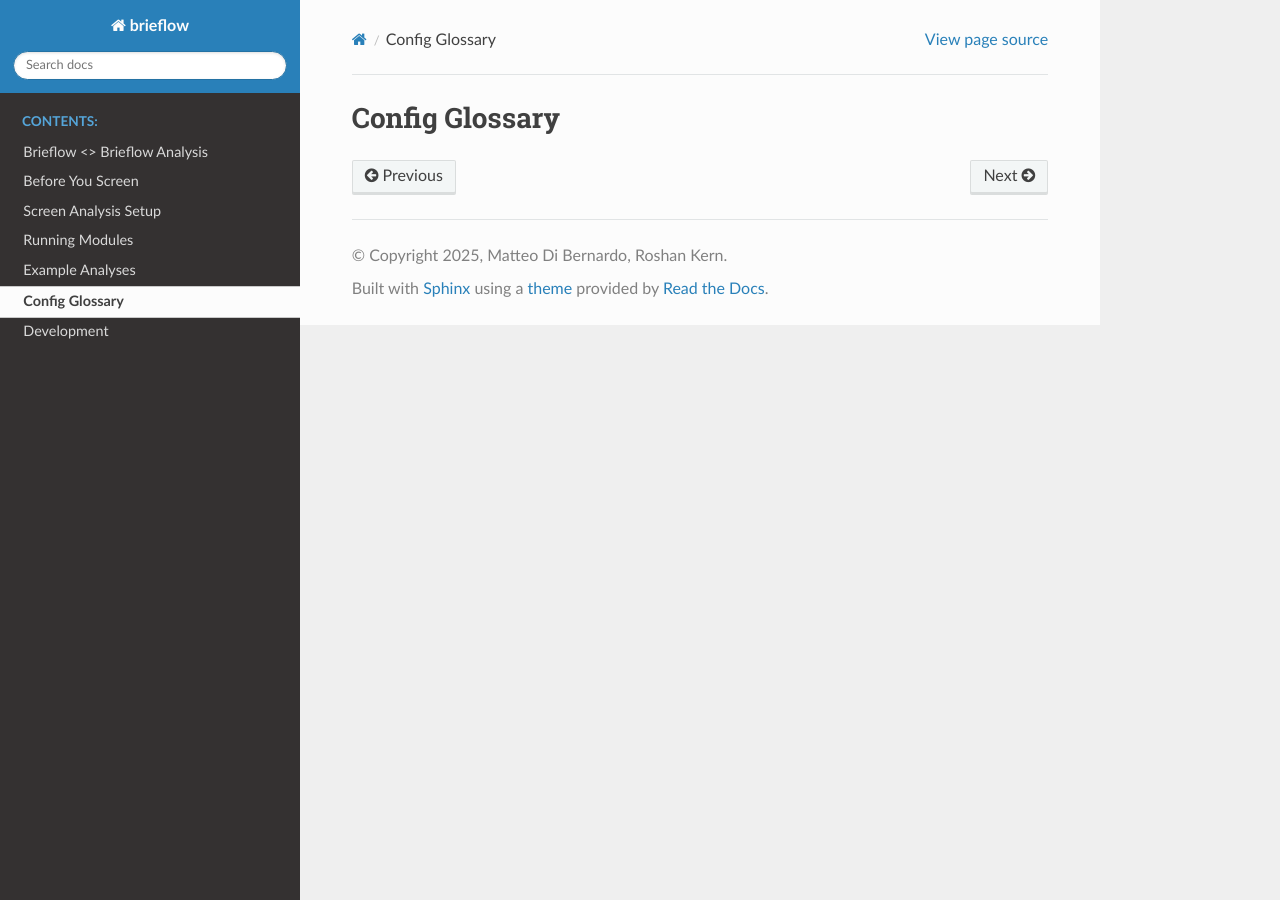
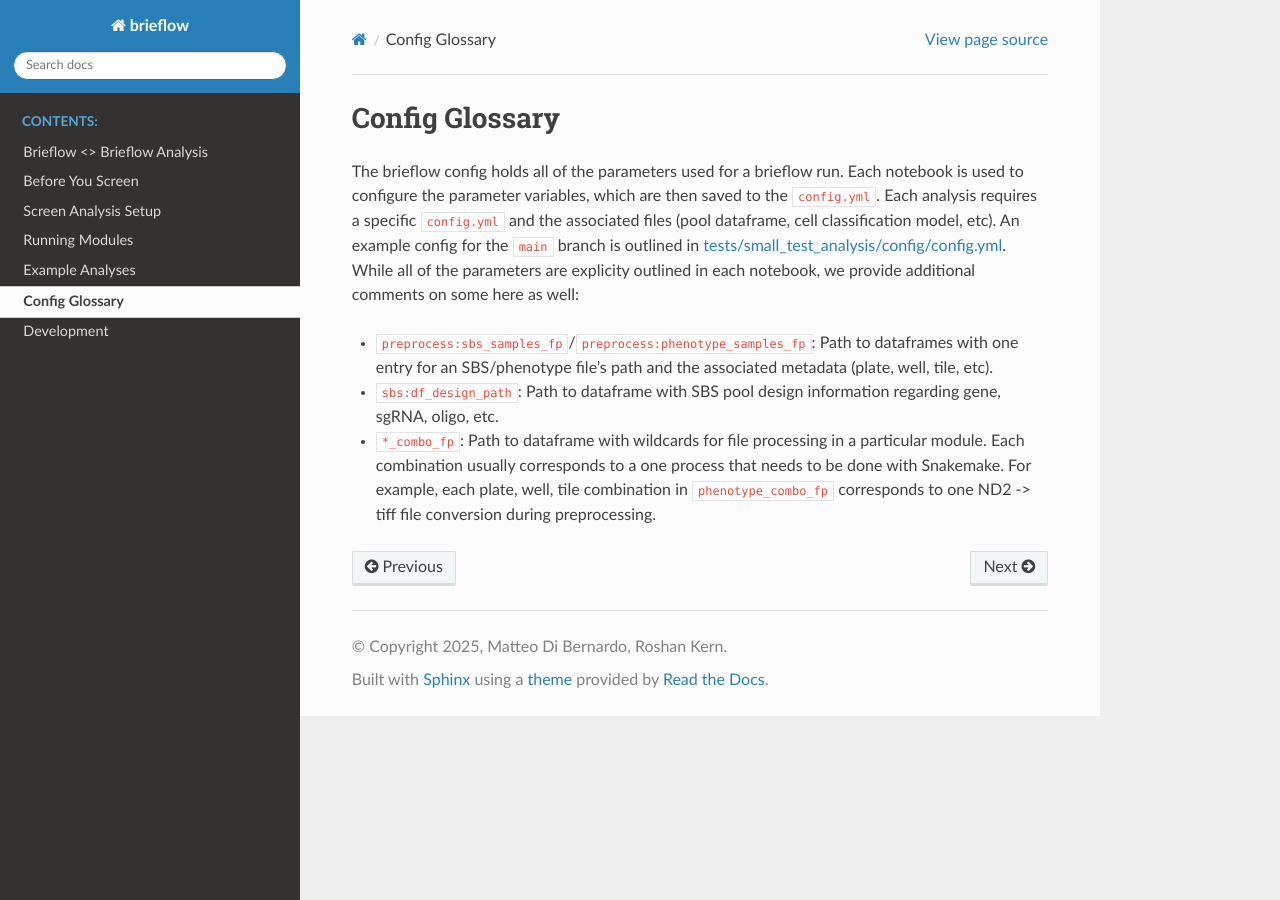
Before and after one commit to cheeseman-lab/brieflow, a Sphinx documentation site: the page built from docs/source/config_glossary.md, in a window 1280 px wide. Built offline with Sphinx 7.4.7 and the Read the Docs theme 3.1.0, drawn with Linux system fonts in a browser that asks for light colours.

Commit message:
config glossary

```diff
--- a/docs/source/config_glossary.md
+++ b/docs/source/config_glossary.md
@@ -1 +1,12 @@
 # Config Glossary
+
+The brieflow config holds all of the parameters used for a brieflow run.
+Each notebook is used to configure the parameter variables, which are then saved to the `config.yml`.
+Each analysis requires a specific `config.yml` and the associated files (pool dataframe, cell classification model, etc).
+An example config for the `main` branch is outlined in [tests/small_test_analysis/config/config.yml](https://github.com/cheeseman-lab/brieflow/blob/main/tests/small_test_analysis/config/config.yml).
+While all of the parameters are explicity outlined in each notebook, we provide additional comments on some here as well:
+- `preprocess:sbs_samples_fp`/`preprocess:phenotype_samples_fp`: Path to dataframes with one entry for an SBS/phenotype file's path and the associated metadata (plate, well, tile, etc).
+- `sbs:df_design_path`: Path to dataframe with SBS pool design information regarding gene, sgRNA, oligo, etc.
+- `*_combo_fp`: Path to dataframe with wildcards for file processing in a particular module.
+Each combination usually corresponds to a one process that needs to be done with Snakemake.
+For example, each plate, well, tile combination in `phenotype_combo_fp` corresponds to one ND2 -> tiff file conversion during preprocessing.
```
Also changed, not shown: docs/source/example_analyses.md (+8 -6 lines).
